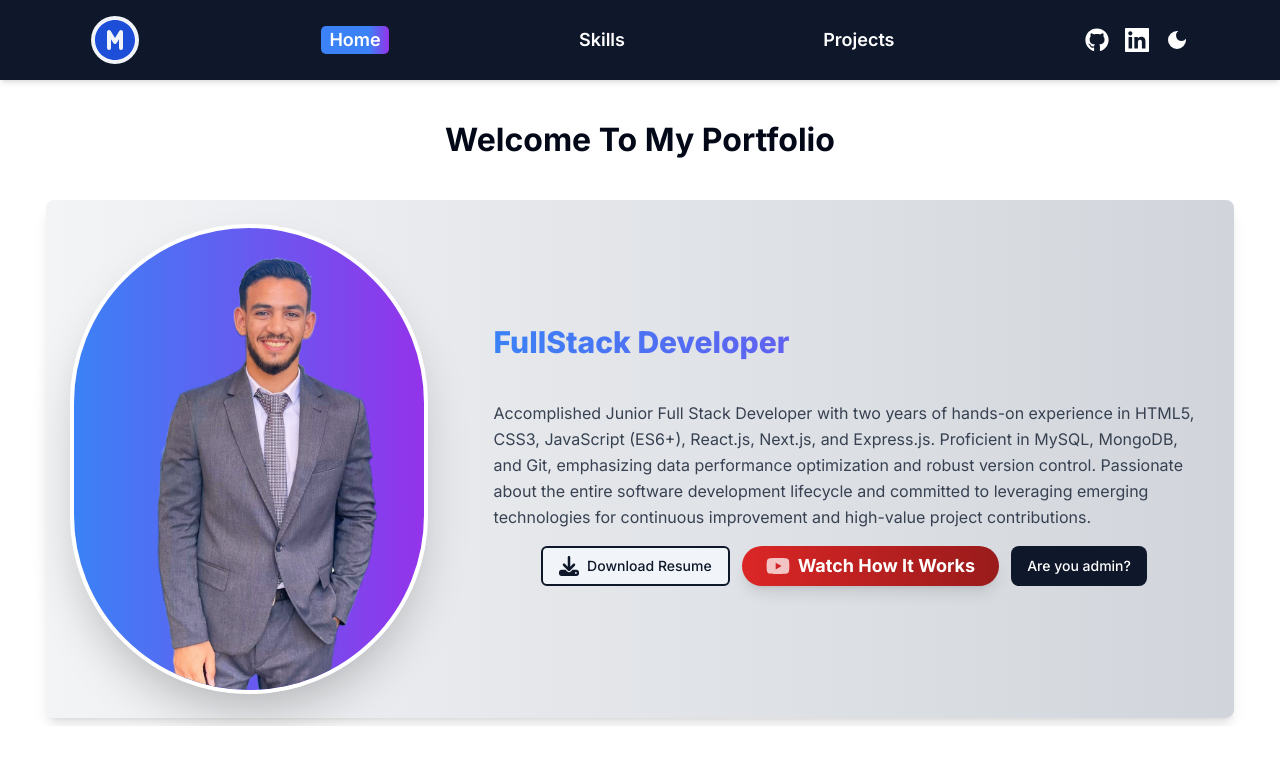
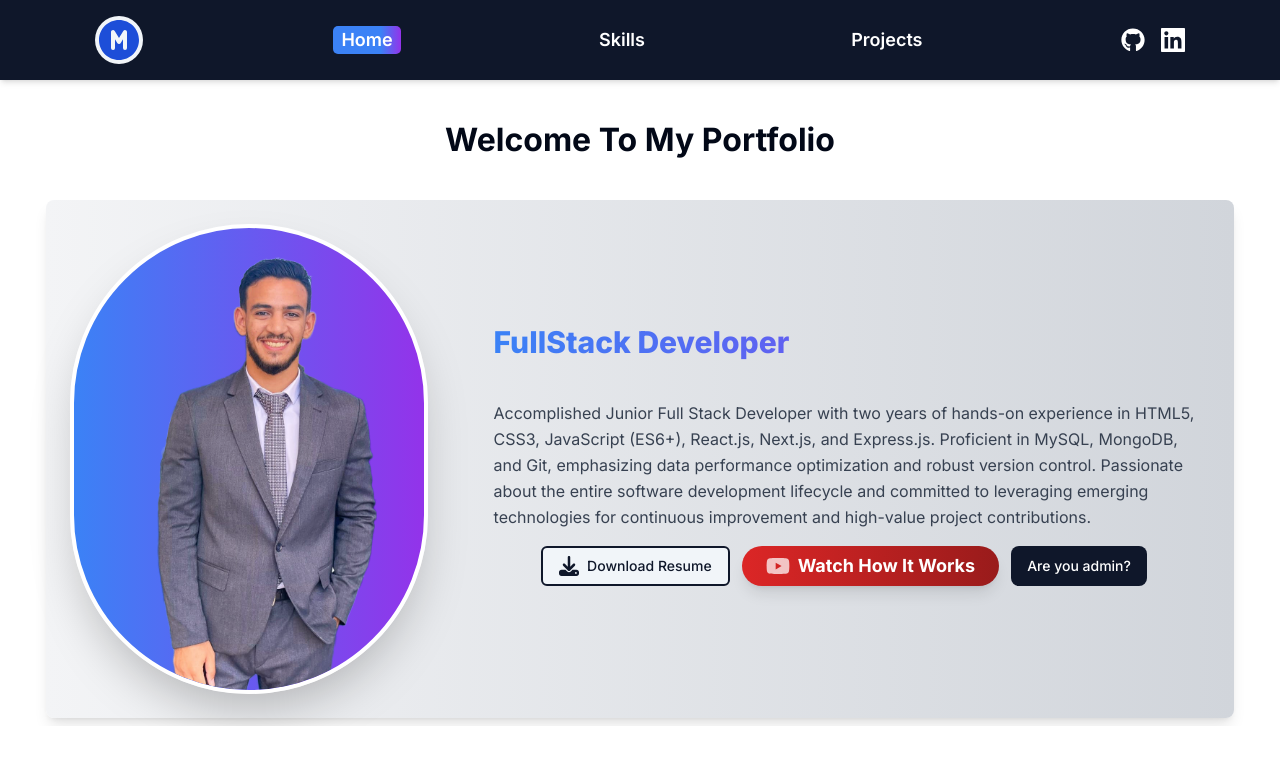
Before and after one commit to mo634/my-portofolio, a Next.js app: page / in a window 1280 px wide. Shown: the top 764 px of the page. Built offline with nearby package versions, Linux system fonts and the light colour scheme.

Commit message:
add links

```diff
--- a/src/app/components/Header.tsx
+++ b/src/app/components/Header.tsx
@@ -5,6 +5,7 @@ import HeaderLinkComponent from './HeaderLinkComponent';
 import { FaGithub } from "react-icons/fa";
 import { GrLinkedin } from "react-icons/gr";
 import { MdDarkMode } from "react-icons/md";
+import Link from 'next/link';
 
 
 const Header = () => {
@@ -15,9 +16,13 @@ const Header = () => {
         <TbCircleLetterMFilled className="text-5xl text-blue-700 bg-secondary rounded-full" />
         <HeaderLinkComponent />
         <div className=" flex items-center gap-4">
-          <FaGithub className="cursor-pointer text-2xl text-white transition-transform duration-300 transform hover:scale-125" />
-          <GrLinkedin className="cursor-pointer text-2xl text-white transition-transform duration-300 transform hover:scale-125" />
-          <MdDarkMode className="cursor-pointer text-2xl text-white transition-transform duration-300 transform hover:scale-125" />
+          <Link href="https://github.com/mo634">
+            <FaGithub className="cursor-pointer text-2xl text-white transition-transform duration-300 transform hover:scale-125" />
+          </Link>
+          <Link href="www.linkedin.com/in/mohamed-mostafa-85405a291">
+            <GrLinkedin className="cursor-pointer text-2xl text-white transition-transform duration-300 transform hover:scale-125" />
+          </Link>
+          {/* <MdDarkMode className="cursor-pointer text-2xl text-white transition-transform duration-300 transform hover:scale-125" /> */}
         </div>
       </nav>
     </header>
--- a/src/app/page.tsx
+++ b/src/app/page.tsx
@@ -56,7 +56,7 @@ const Home = () => {
                 <Button
                   className='max-sm:hidden bg-secondary text-primary border-2 border-primary hover:bg-transparent hover:opacity-[.8] transition duration-300'
                 >
-                  <FaDownload className='mr-2 text-xl hover:text-blue-700 transition duration-500' />
+                  <FaDownload className=' mr-2 text-xl hover:text-blue-700 transition duration-500' />
                   Download Resume
                 </Button>
                 <FaDownload className='text-blue-700 max-sm:block hidden mr-2 text-xl hover:text-blue-700 transition duration-500' />
@@ -83,8 +83,8 @@ const Home = () => {
                         onClick={() => { setAdminButton(!adminButton) }}
                         className="bg-main bg-primary text-white py-2 px-4 rounded-lg hover:opacity-[.85] transition duration-300"
                       >
-                        Are you admin?
-                        <RiAdminLine className='text-blue-700 max-sm:block hidden text-3xl hover:text-blue-700 transition duration-500' />
+                        <span className='max-sm:hidden'>Are you admin?</span>
+                        <RiAdminLine className='text-white max-sm:block hidden text-3xl hover:text-blue-700 transition duration-500' />
                       </Button>
 
                     </>
```
